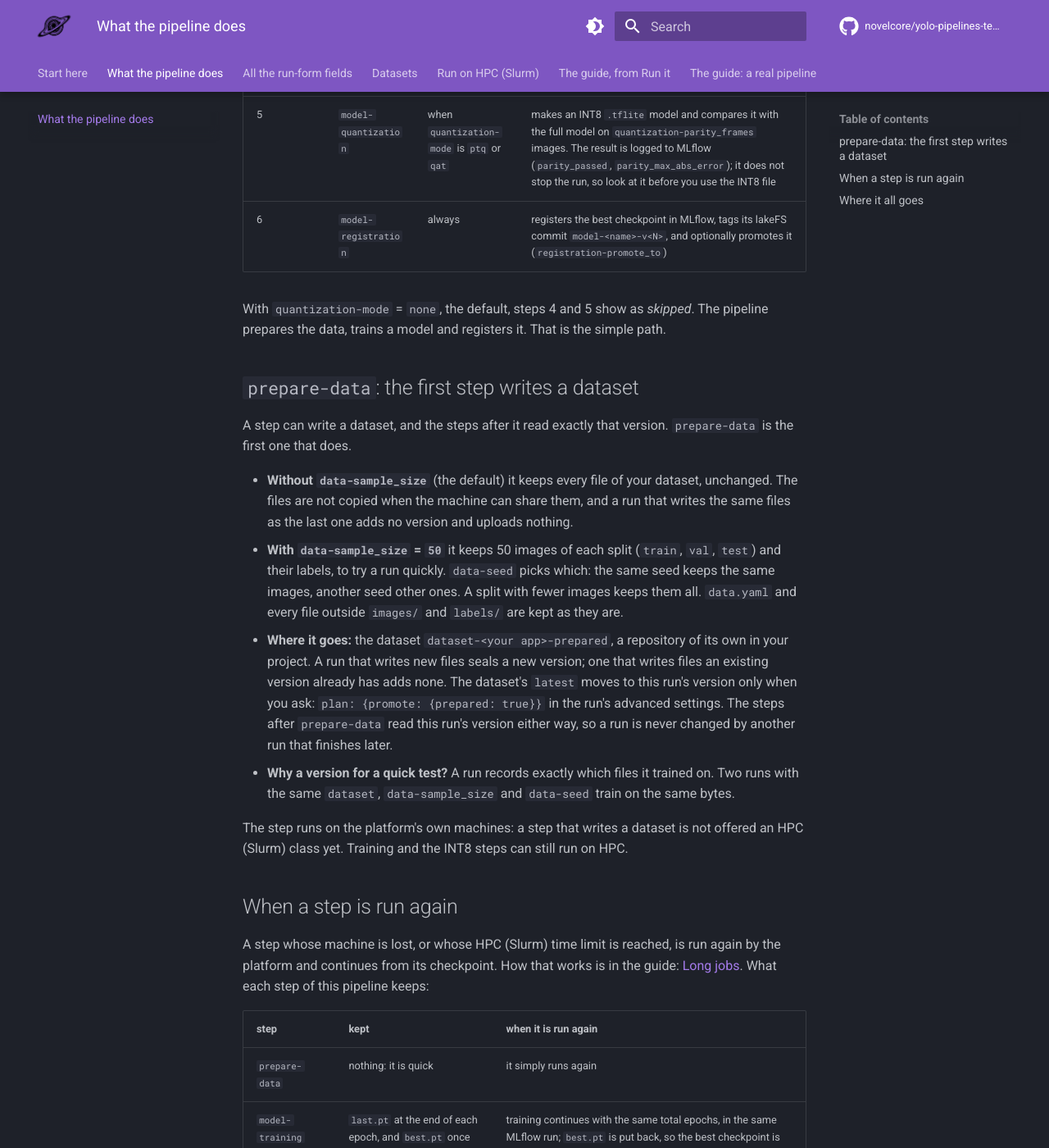
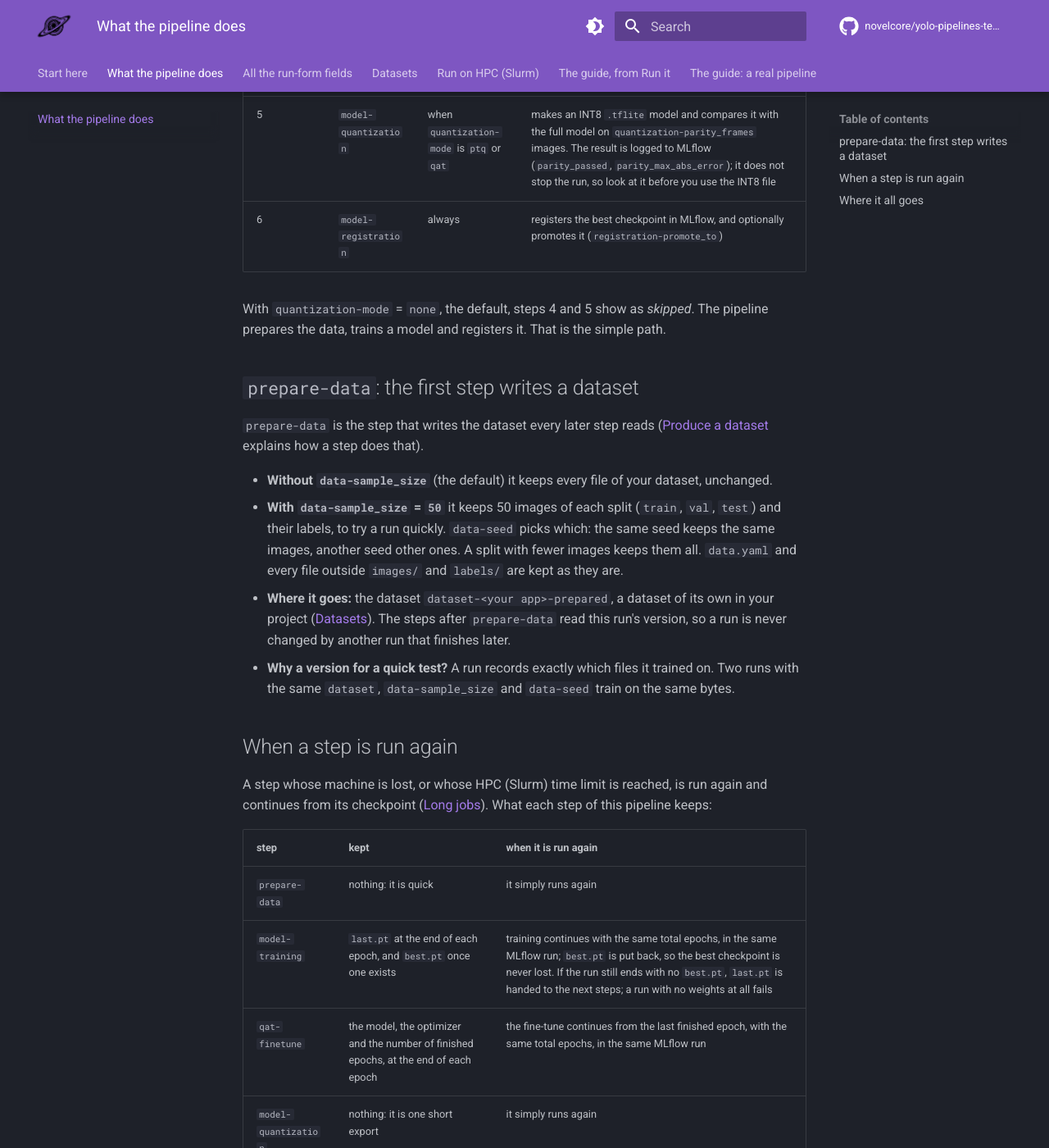
Before and after one commit to novelcore/yolo-pipelines-template, an MkDocs documentation site: the page built from docs/the-pipeline.md, in a window 1280 px wide and 1400 px high, scrolled down 728 px. Shown: the whole window at 82% size. Built offline with MkDocs 1.6.1 and Material for MkDocs 9.7.7, drawn with Linux system fonts in a browser that asks for light colours; comment, search, counter and statistics services are not loaded; some of the changed text lies outside the part shown.

Commit message:
docs: the yolo pages hold only what yolo does differently, link the guide for the rest, no internal names (PRD kaos#1911)
Co-Authored-By: Claude Sonnet 5.5 <noreply@anthropic.com>

```diff
--- a/docs/the-pipeline.md
+++ b/docs/the-pipeline.md
@@ -9,34 +9,29 @@ This page explains the six steps, so the run form makes sense. You submit the ru
 | 3 | `model-training` | always | trains the YOLO pose model on a GPU for `train-epochs` epochs on exactly the version `prepare-data` wrote. It logs to MLflow (a checkpoint every `train-checkpointing-interval_epochs` epochs), and when run again (a retry, a lost machine, an HPC time limit) resumes from its last checkpoint |
 | 4 | `qat-finetune` | only when `quantization-mode` = `qat` | goes on training the model in a way that prepares it for INT8 |
 | 5 | `model-quantization` | when `quantization-mode` is `ptq` or `qat` | makes an INT8 `.tflite` model and compares it with the full model on `quantization-parity_frames` images. The result is logged to MLflow (`parity_passed`, `parity_max_abs_error`); it does not stop the run, so look at it before you use the INT8 file |
-| 6 | `model-registration` | always | registers the best checkpoint in MLflow, tags its lakeFS commit `model-<name>-v<N>`, and optionally promotes it (`registration-promote_to`) |
+| 6 | `model-registration` | always | registers the best checkpoint in MLflow, and optionally promotes it (`registration-promote_to`) |
 
 With `quantization-mode` = `none`, the default, steps 4 and 5 show as *skipped*. The pipeline
 prepares the data, trains a model and registers it. That is the simple path.
 
 ## `prepare-data`: the first step writes a dataset
 
-A step can write a dataset, and the steps after it read exactly that version. `prepare-data` is the first one that does.
+`prepare-data` is the step that writes the dataset every later step reads
+([Produce a dataset](https://storage.googleapis.com/kaos-dev-511509-kaos-lib/docs/produce-a-dataset.html) explains how a step does that).
 
-- **Without `data-sample_size`** (the default) it keeps every file of your dataset, unchanged. The files are not copied when the
-  machine can share them, and a run that writes the same files as the last one adds no version and uploads nothing.
+- **Without `data-sample_size`** (the default) it keeps every file of your dataset, unchanged.
 - **With `data-sample_size` = `50`** it keeps 50 images of each split (`train`, `val`, `test`) and their labels, to try a run
   quickly. `data-seed` picks which: the same seed keeps the same images, another seed other ones. A split with fewer images keeps
   them all. `data.yaml` and every file outside `images/` and `labels/` are kept as they are.
-- **Where it goes:** the dataset `dataset-<your app>-prepared`, a repository of its own in your project. A run that writes new
-  files seals a new version; one that writes files an existing version already has adds none. The dataset's `latest` moves to this run's version only when you ask: `plan: {promote: {prepared: true}}` in the run's
-  advanced settings. The steps after `prepare-data` read this run's version either way, so a run is never changed by another
-  run that finishes later.
+- **Where it goes:** the dataset `dataset-<your app>-prepared`, a dataset of its own in your project ([Datasets](datasets.md)).
+  The steps after `prepare-data` read this run's version, so a run is never changed by another run that finishes later.
 - **Why a version for a quick test?** A run records exactly which files it trained on. Two runs with the same `dataset`,
   `data-sample_size` and `data-seed` train on the same bytes.
 
-The step runs on the platform's own machines: a step that writes a dataset is not offered an HPC (Slurm) class yet. Training
-and the INT8 steps can still run on HPC.
-
 ## When a step is run again
 
-A step whose machine is lost, or whose HPC (Slurm) time limit is reached, is run again by the platform and continues
-from its checkpoint. How that works is in the guide: [Long jobs](https://storage.googleapis.com/kaos-dev-511509-kaos-lib/docs/long-jobs.html). What each step of this pipeline keeps:
+A step whose machine is lost, or whose HPC (Slurm) time limit is reached, is run again and continues from its checkpoint
+([Long jobs](https://storage.googleapis.com/kaos-dev-511509-kaos-lib/docs/long-jobs.html)). What each step of this pipeline keeps:
 
 | step | kept | when it is run again |
 |---|---|---|
@@ -47,14 +42,11 @@ from its checkpoint. How that works is in the guide: [Long jobs](https://storage
 
 `qat-finetune` and `model-quantization` refuse an empty or unloadable checkpoint with a message that says so.
 
-A step that ends without handing on its result fails, and the steps after it do not start: no step ever gets an empty result
-from an earlier one.
-
 ## Where it all goes
 
-- **Weights and exports:** `outputs-<pipeline>` in lakeFS, under `checkpoints/<experiment>/<run>/`
-  (`best.pt`, `last.pt`). The INT8 model goes under `quantization/<experiment>/<run>/`, and, for `qat`, the model
-  `qat-finetune` made under `qat/<experiment>/<run>/`.
+- **Weights and exports:** the files of the run, in the folder `checkpoints/<experiment>/<run>/` (`best.pt`,
+  `last.pt`). The INT8 model is in `quantization/<experiment>/<run>/`, and, for `qat`, the model `qat-finetune` made is in
+  `qat/<experiment>/<run>/`. [See your results](https://storage.googleapis.com/kaos-dev-511509-kaos-lib/docs/see-your-results.html#the-files-of-a-run) shows how to download them.
 - **The prepared data:** the dataset `dataset-<your app>-prepared` ([Datasets](datasets.md)).
 - **Metrics, parameters, plots:** the project's MLflow, in the experiment named by
   `experiment-name`.
```
Also changed, not shown: docs/datasets.md (+5 -6 lines), docs/slurm.md (+4 -6 lines), step_tests/README.md (+2 -2 lines).
